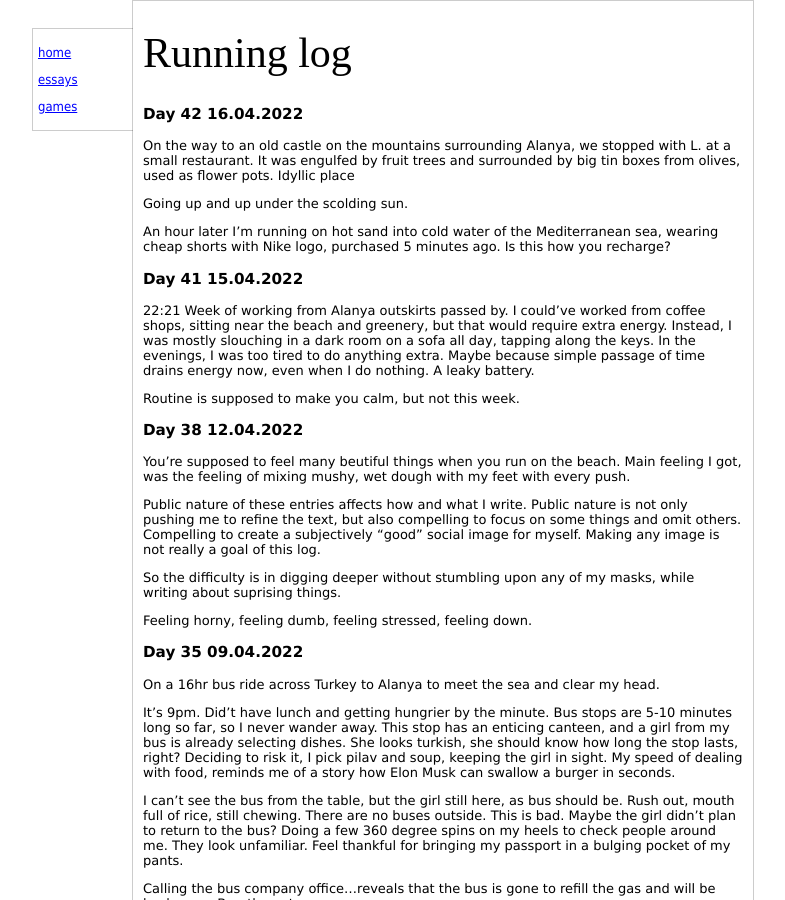
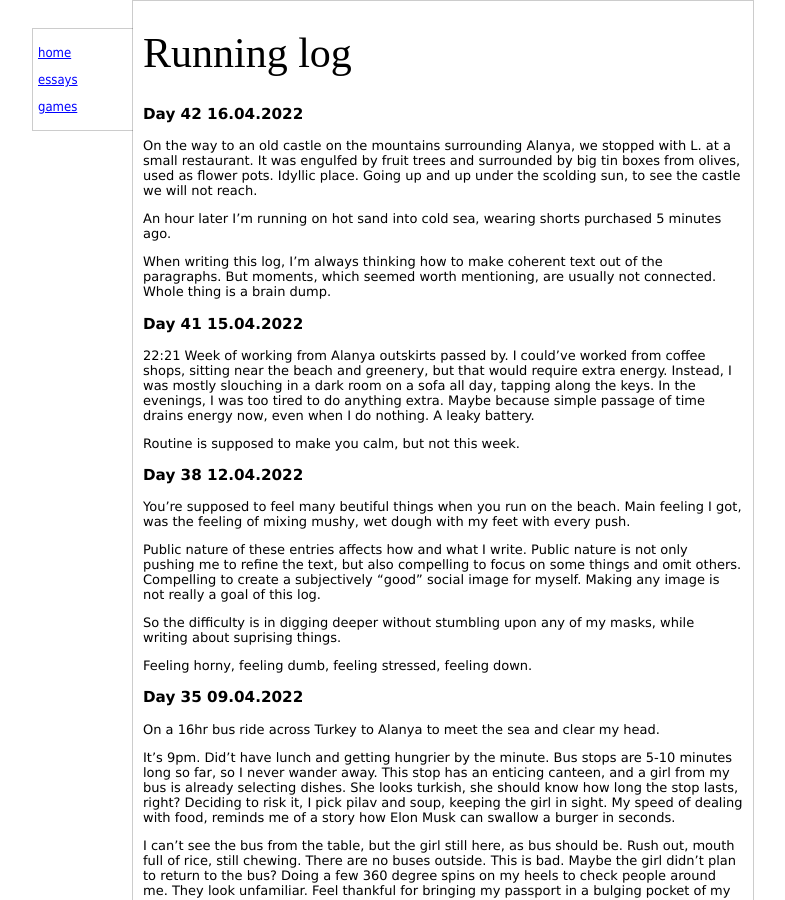
Before and after one commit to saint-angels/saint-angels.github.io, a Jekyll site: the page built from _essays/running_log.md, in a window 1280 px wide and 900 px high. Shown: the whole window, without its empty margins (247-1032 px from the left). Built offline with Jekyll 4.4.1, drawn with Linux system fonts in a browser that asks for light colours.

Commit message:
16.04 upd

```diff
--- a/_essays/running_log.md
+++ b/_essays/running_log.md
@@ -6,12 +6,14 @@ draft_readers:
 
 ### Day 42 16.04.2022
 On the way to an old castle on the mountains surrounding Alanya, we stopped with L. at a small restaurant. It was engulfed by fruit trees and surrounded by big tin boxes from olives, used as flower pots.
-Idyllic place
+Idyllic place.
+Going up and up under the scolding sun, to see the castle we will not reach.
 
-Going up and up under the scolding sun.
+An hour later I'm running on hot sand into cold sea, wearing shorts purchased 5 minutes ago.
 
-An hour later I'm running on hot sand into cold water of the Mediterranean sea, wearing cheap shorts with Nike logo, purchased 5 minutes ago.
-Is this how you recharge?
+When writing this log, I'm always thinking how to make coherent text out of the paragraphs.
+But moments, which seemed worth mentioning, are usually not connected.
+Whole thing is a brain dump.
 
 ### Day 41 15.04.2022
 22:21
```
